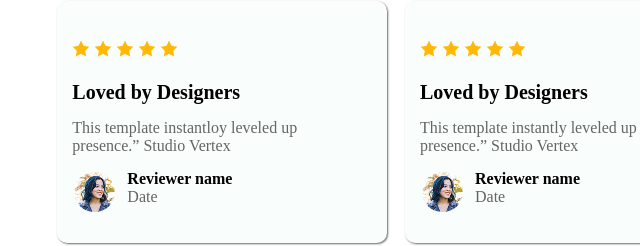
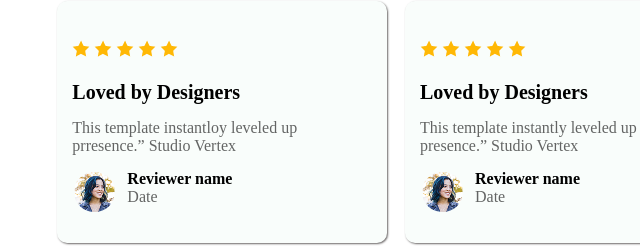
Before and after one commit to masabi73/Assignment-03, a plain HTML site: page index.html in a window 1280 px wide. Shown: the part 1905-2151 px from the top of the page, 70-710 px from the left. Drawn offline with Linux system fonts and the light colour scheme.

```diff
--- a/index.html
+++ b/index.html
@@ -106,7 +106,7 @@
   <img src="./Assets/icon-star.png" alt="" srcset="">
   <img src="./Assets/icon-star.png" alt="" srcset="">
      <h4>Loved by Designers</h4>
-           <p>This template instantloy leveled up <br> presence.”  Studio Vertex</p>
+           <p>This template instantloy leveled up <br> prresence.”  Studio Vertex</p>
           </div>
 
 
```
